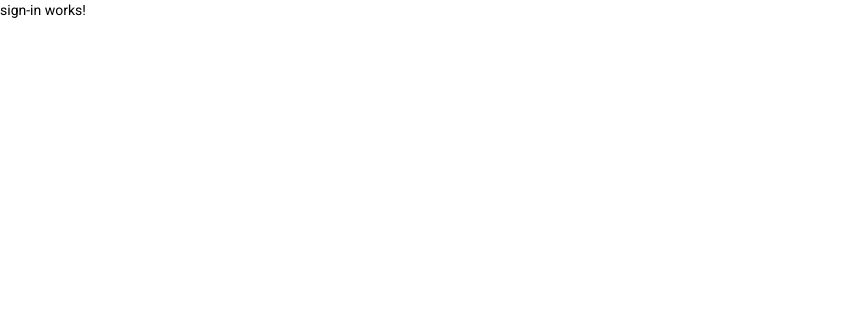
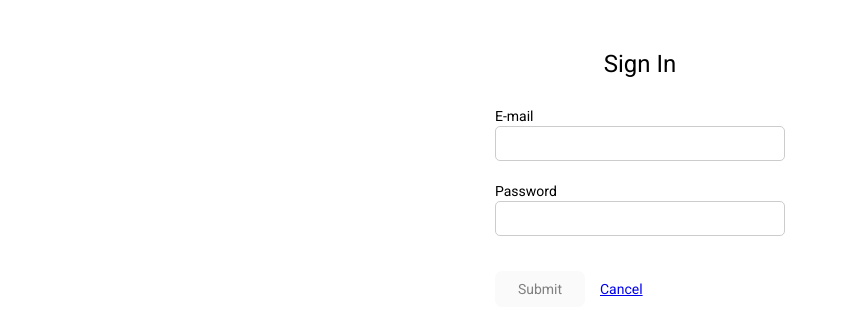
Before and after one commit to alzca1/star-wars-test, an Angular app: page /signin in a window 1280 px wide. Shown: the top 334 px of the page, without its empty margins (0-848 px from the left). Built offline with nearby package versions, Linux system fonts and the light colour scheme; no server answers.

Commit message:
added sign-in component html structure and form setup

```diff
--- a/src/app/sign-in/sign-in.component.html
+++ b/src/app/sign-in/sign-in.component.html
@@ -1 +1,52 @@
-<p>sign-in works!</p>
+<div id="sign-in">
+  <div class="form-container">
+    <h1>Sign In</h1>
+    <form [formGroup]="signInForm">
+      <div formGroupName="userData">
+        <div class="input-container">
+          <label for="email">E-mail</label>
+          <input
+            type="email"
+            id="email"
+            class="form-control"
+            formControlName="email"
+          />
+          <small
+            *ngIf="
+              !signInForm.get('userData').get('email').valid &&
+              signInForm.get('userData').get('email').touched
+            "
+            >Please, provide a valid e-mail</small
+          >
+        </div>
+        <div class="input-container">
+          <label for="password">Password</label>
+          <input
+            type="password"
+            id="password"
+            class="form-control"
+            formControlName="password"
+          />
+          <small
+            *ngIf="
+              !signInForm.get('userData').get('password').valid &&
+              signInForm.get('userData').get('password').touched
+            "
+            >Please, provide a password</small
+          >
+        </div>
+      </div>
+      <div class="buttons-container">
+        <button
+          [disabled]="signInForm.status == 'INVALID' ? true : false"
+          type="submit"
+        >
+          Submit
+        </button>
+        <a routerLink="/signup">Cancel</a>
+      </div>
+    </form>
+  </div>
+</div>
+
+<!-- [disabled]="signInForm.status == 'INVALID'? true: false" -->
--- a/src/app/sign-in/sign-in.component.scss
+++ b/src/app/sign-in/sign-in.component.scss
@@ -0,0 +1,74 @@
+#sign-in {
+    width: 100vw;
+    height: 100vh;
+    padding: 1vw;
+  }
+
+  #sign-in .form-container {
+    display: flex;
+    width: 300px;
+    margin: 35px auto;
+    flex-direction: column;
+    justify-content: center;
+    align-items: center;
+  }
+
+  #sign-in .input-container {
+    display: flex;
+    position: relative;
+    flex-direction: column;
+    width: 290px;
+    padding: 10px 0;
+  }
+
+  #sign-in .input-container input {
+    height: 35px;
+    padding-left: 5px;
+    border-radius: 5px;
+    border: 1px solid #cccccc;
+    outline: none;
+    transition: .175s ease-in;
+  }
+
+  #sign-in .input-container input:focus {
+    border: 1px solid #66AFE9;
+    box-shadow: 1px 1px 10px 1px #66aee959;
+  //   box-shadow: 1px 1px 10px 1px #66AFE9;
+  }
+
+  #sign-in .input-container small{
+      position: absolute;
+      bottom: -9px;
+      left: 5px;
+      color: red;
+      font-weight: 600;
+  }
+
+  #sign-in .buttons-container{
+      margin: 25px 0;
+
+  }
+
+  #sign-in .buttons-container a {
+      padding: 0 15px;
+  }
+
+  #sign-in .buttons-container button {
+      width: 90px;
+      padding: 8px 15px;
+      border-radius: 7px;
+      background-color: #565656;
+      color: white;
+      outline: none;
+      border: none;
+      transition: background-color 0.3s linear;
+  }
+  #sign-in .buttons-container button:hover {
+      background-color: #5C5C5C;
+  }
+
+
+  #sign-in .buttons-container button:disabled {
+      color: grey;
+      background-color: rgb(250, 250, 250) ;
+  }
--- a/src/app/sign-in/sign-in.component.ts
+++ b/src/app/sign-in/sign-in.component.ts
@@ -1,15 +1,21 @@
 import { Component, OnInit } from '@angular/core';
+import { FormControl, FormGroup, Validators } from '@angular/forms';
 
 @Component({
   selector: 'app-sign-in',
   templateUrl: './sign-in.component.html',
-  styleUrls: ['./sign-in.component.scss']
+  styleUrls: ['./sign-in.component.scss'],
 })
 export class SignInComponent implements OnInit {
-
-  constructor() { }
+  signInForm: FormGroup;
+  constructor() {}
 
   ngOnInit(): void {
+    this.signInForm = new FormGroup({
+      userData: new FormGroup({
+        email: new FormControl(null, Validators.required),
+        password: new FormControl(null, Validators.required),
+      }),
+    });
   }
-
 }
--- a/src/app/sign-up/sign-up.component.html
+++ b/src/app/sign-up/sign-up.component.html
@@ -1,6 +1,6 @@
 <div id="sign-up">
-    <div class="form-container">
-      <h1>Sign Up</h1>
+  <div class="form-container">
+    <h1>Sign Up</h1>
     <form [formGroup]="signUpForm">
       <div formGroupName="userData">
         <div class="input-container">
@@ -69,12 +69,16 @@
         </div>
       </div>
       <div class="buttons-container">
-          <button type="submit">Submit</button>
-        <a (click)="logForm()" >Cancel</a>
+        <button
+          [disabled]="signInForm.status == 'INVALID' ? true : false"
+          type="submit"
+        >
+          Submit
+        </button>
+        <a routerLink="/signin">Cancel</a>
       </div>
     </form>
   </div>
 </div>
 
-
 <!-- [disabled]="signUpForm.status == 'INVALID'? true: false" -->
```
